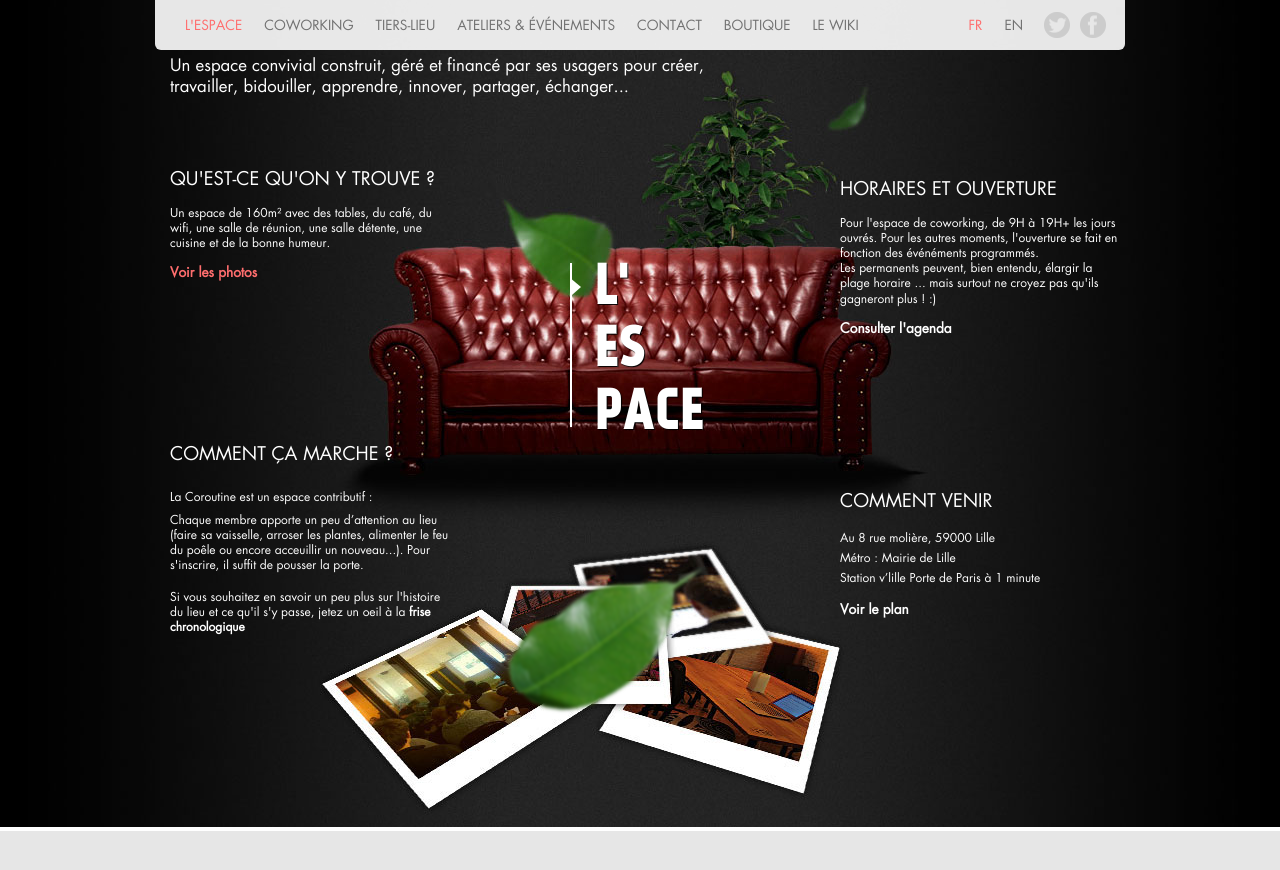
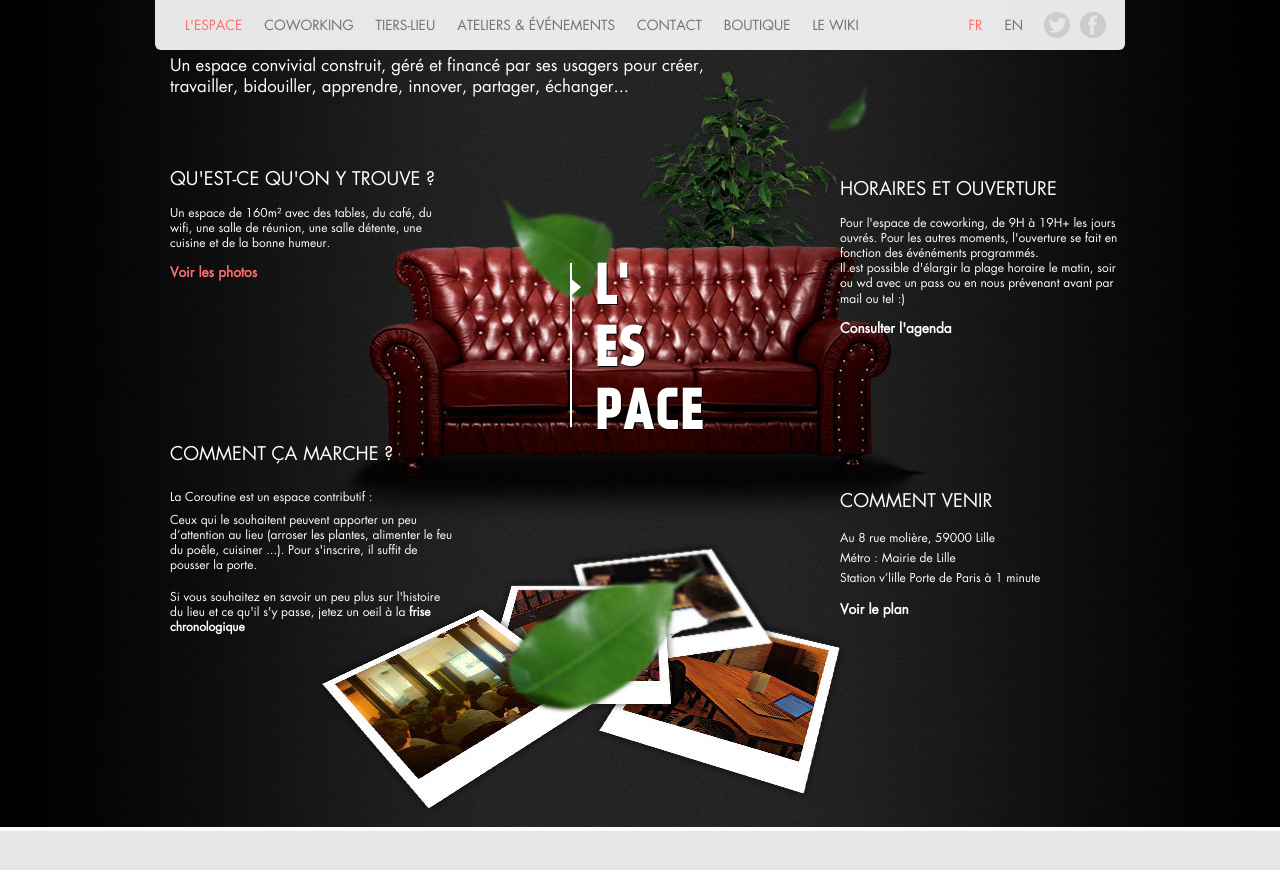
Before and after one commit to la-coroutine/la-coroutine.github.io, a Jekyll site: the page built from index.html, in a window 1280 px wide and 900 px high, scrolled down 995 px. Shown: the top 870 px of the window. Built offline with Jekyll 4.4.1, drawn with Linux system fonts in a browser that asks for light colours.

Commit message:
Update the_space.html

```diff
--- a/_includes/home/fr/the_space.html
+++ b/_includes/home/fr/the_space.html
@@ -18,7 +18,7 @@
         <h1>Comment ça marche ?</h1>
         <p>
           <span>La Coroutine est un espace contributif :</span>
-          Chaque membre apporte un peu d’attention au lieu (faire sa vaisselle, arroser les plantes, alimenter le feu du poêle ou encore acceuillir un nouveau...). Pour s'inscrire, il suffit de pousser la porte.
+          Ceux qui le souhaitent peuvent apporter un peu d’attention au lieu (arroser les plantes, alimenter le feu du poêle, cuisiner ...). Pour s'inscrire, il suffit de pousser la porte.
         </p>
         <br/>
         <p>
@@ -34,7 +34,7 @@
           Pour l'espace de coworking, de 9H à 19H+ les jours ouvrés. Pour les autres moments, l'ouverture se fait en fonction des événéments programmés.
         </p>
         <p>
-          <em>Les permanents peuvent, bien entendu, élargir la plage horaire ... mais surtout ne croyez pas qu'ils gagneront plus ! :)</em>
+          <em>Il est possible d'élargir la plage horaire le matin, soir ou wd avec un pass ou en nous prévenant avant par mail ou tel :)</em>
         </p>
         <a title="Agenda de la Coroutine" href="agenda.html">Consulter l'agenda</a>
       </div>
```
